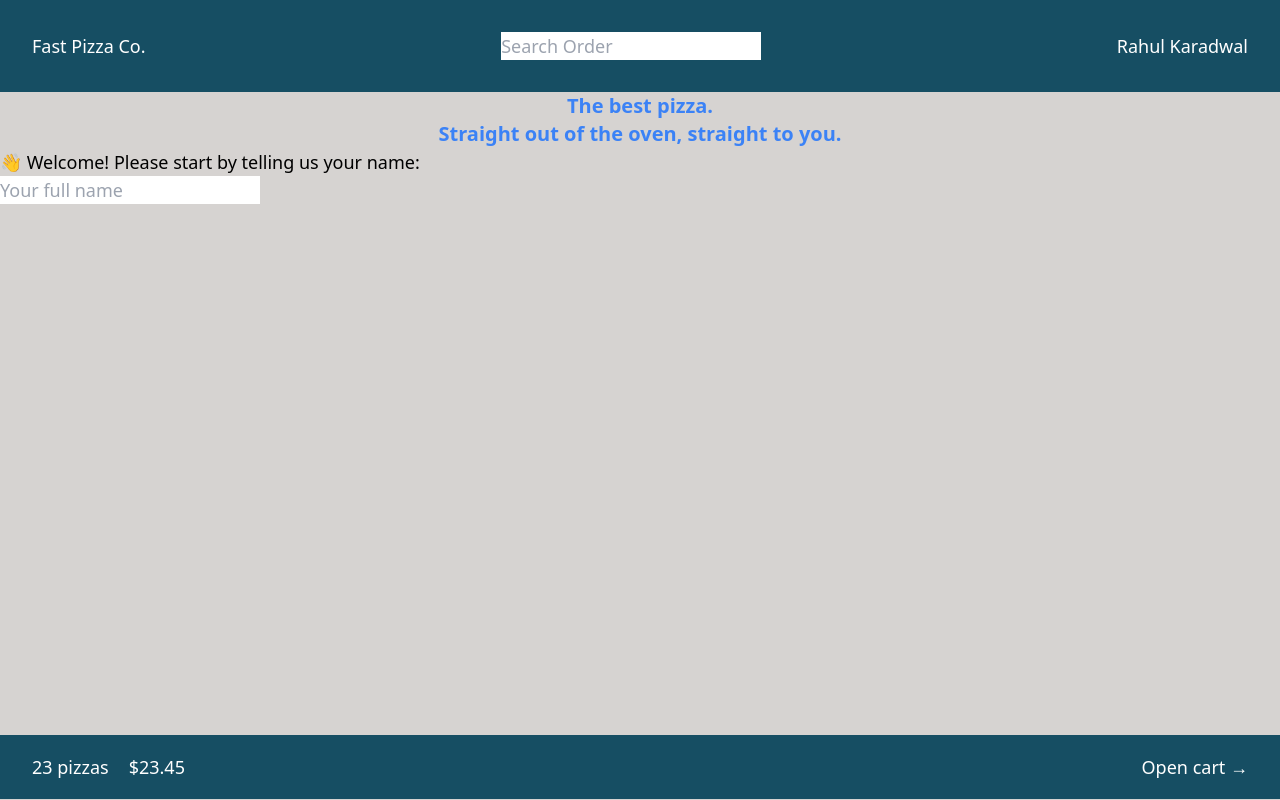
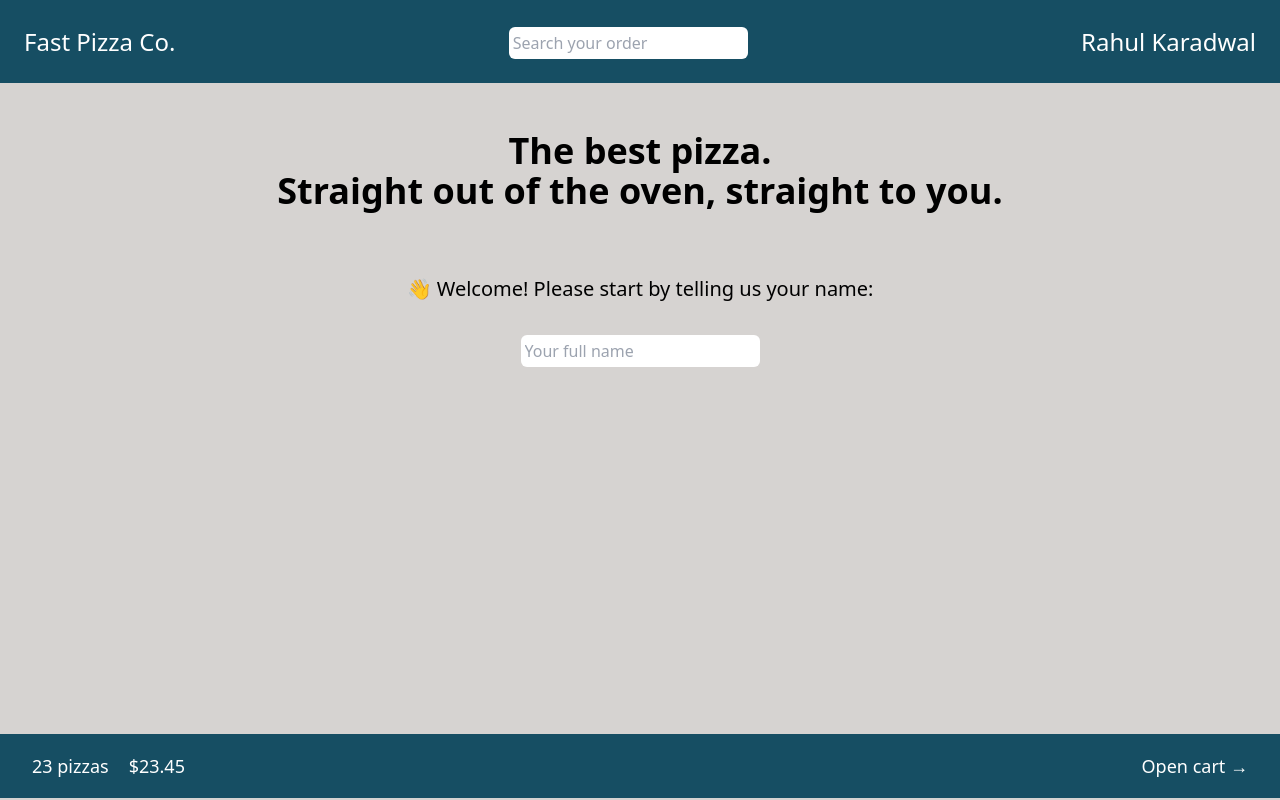
Before and after one commit to Rahulkaradwal/fast-pizza, a React (Vite) app: page / in a window 1280 px wide. Built offline with nearby package versions, Linux system fonts and the light colour scheme.

Commit message:
style: add ui style for menu section

```diff
--- a/src/features/cart/CartOverview.jsx
+++ b/src/features/cart/CartOverview.jsx
@@ -3,8 +3,8 @@ import { Link } from "react-router-dom";
 function CartOverview() {
   return (
     <div
-      className="-mt-6  flex h-10
-    items-center justify-between bg-cyan-900 p-8 text-white"
+      className="-mt-5  flex h-10
+    items-center justify-between  bg-cyan-900 p-8 text-white"
     >
       <p className="space-x-5">
         <span>23 pizzas</span>
--- a/src/features/menu/Menu.jsx
+++ b/src/features/menu/Menu.jsx
@@ -7,7 +7,7 @@ function Menu() {
   console.log(menu);
 
   return (
-    <ul>
+    <ul className="grid grid-cols-4 gap-x-1 ">
       {menu.map((pizza) => (
         <MenuItem pizza={pizza} key={pizza.id} />
       ))}
--- a/src/features/menu/MenuItem.jsx
+++ b/src/features/menu/MenuItem.jsx
@@ -4,10 +4,14 @@ function MenuItem({ pizza }) {
   const { id, name, unitPrice, ingredients, soldOut, imageUrl } = pizza;
 
   return (
-    <li>
-      <img src={imageUrl} alt={name} />
-      <div>
-        <p>{name}</p>
+    <li className="border-1  m-2  gap-4 border p-12 text-gray-700">
+      <img
+        src={imageUrl}
+        alt={name}
+        className="h-68 w-full transition-all duration-300 hover:scale-105 hover:cursor-pointer hover:rounded"
+      />
+      <div className="flex flex-col justify-evenly pt-4">
+        <p className="font-bold">{name}</p>
         <p>{ingredients.join(", ")}</p>
         <div>
           {!soldOut ? <p>{formatCurrency(unitPrice)}</p> : <p>Sold out</p>}
--- a/src/features/orders/SearchOrder.jsx
+++ b/src/features/orders/SearchOrder.jsx
@@ -14,7 +14,8 @@ function SearchOrder() {
   return (
     <form onSubmit={handleSubmit}>
       <input
-        placeholder="Search Order"
+        className="input"
+        placeholder="Search your order"
         value={query}
         onChange={(e) => setQuery(e.target.value)}
       />
--- a/src/features/user/CreateUser.jsx
+++ b/src/features/user/CreateUser.jsx
@@ -1,26 +1,29 @@
-import { useState } from 'react';
+import { useState } from "react";
 
 function CreateUser() {
-  const [username, setUsername] = useState('');
+  const [username, setUsername] = useState("");
 
   function handleSubmit(e) {
     e.preventDefault();
   }
 
   return (
-    <form onSubmit={handleSubmit}>
-      <p>👋 Welcome! Please start by telling us your name:</p>
+    <form onSubmit={handleSubmit} className="p-8 text-center text-xl ">
+      <p className="p-8">👋 Welcome! Please start by telling us your name:</p>
 
       <input
+        className="input"
         type="text"
         placeholder="Your full name"
         value={username}
         onChange={(e) => setUsername(e.target.value)}
       />
 
-      {username !== '' && (
+      {username !== "" && (
         <div>
-          <button>Start ordering</button>
+          <button className="m-5 rounded-md bg-cyan-900  p-2 text-base  text-white transition-all duration-300 hover:scale-105 hover:cursor-pointer">
+            Start ordering
+          </button>
         </div>
       )}
     </form>
--- a/src/index.css
+++ b/src/index.css
@@ -1,28 +1,49 @@
 @tailwind base;
 @tailwind components;
 @tailwind utilities;
+
+@layer components {
+  .input {
+    @apply rounded-md p-1 text-base text-black focus:w-80;
+  }
+}
 
 /* https://dev.to/afif/i-made-100-css-loaders-for-your-next-project-4eje */
 .loader {
   width: 45px;
   aspect-ratio: 0.75;
   --c: no-repeat linear-gradient(#333 0 0);
-  background: var(--c) 0% 50%, var(--c) 50% 50%, var(--c) 100% 50%;
+  background:
+    var(--c) 0% 50%,
+    var(--c) 50% 50%,
+    var(--c) 100% 50%;
   background-size: 20% 50%;
   animation: loading 1s infinite linear;
 }
 
 @keyframes loading {
   20% {
-    background-position: 0% 0%, 50% 50%, 100% 50%;
+    background-position:
+      0% 0%,
+      50% 50%,
+      100% 50%;
   }
   40% {
-    background-position: 0% 100%, 50% 0%, 100% 50%;
+    background-position:
+      0% 100%,
+      50% 0%,
+      100% 50%;
   }
   60% {
-    background-position: 0% 50%, 50% 100%, 100% 0%;
+    background-position:
+      0% 50%,
+      50% 100%,
+      100% 0%;
   }
   80% {
-    background-position: 0% 50%, 50% 50%, 100% 100%;
+    background-position:
+      0% 50%,
+      50% 50%,
+      100% 100%;
   }
 }
--- a/src/ui/AppLayout.jsx
+++ b/src/ui/AppLayout.jsx
@@ -10,7 +10,7 @@ function AppLayout() {
     <div className="h-screen  overflow-hidden  bg-stone-300  text-lg">
       {isLoading && <Loader />}
       <Header />
-      <main className="h-5/6">
+      <main className="mb-1 h-5/6 overflow-scroll">
         <Outlet />
       </main>
       <CartOverview />
--- a/src/ui/Header.jsx
+++ b/src/ui/Header.jsx
@@ -4,7 +4,7 @@ import Username from "../features/user/Username";
 
 function Header() {
   return (
-    <div className="flex  items-center justify-between bg-cyan-900 p-8 text-white">
+    <div className="flex items-center justify-between bg-cyan-900 p-6 text-2xl text-white">
       <Link to="/">Fast Pizza Co.</Link>
       <SearchOrder />
       <Username />
--- a/src/ui/Home.jsx
+++ b/src/ui/Home.jsx
@@ -3,7 +3,7 @@ import CreateUser from "../features/user/CreateUser";
 function Home() {
   return (
     <div>
-      <h1 className="text-center text-xl font-semibold text-blue-500">
+      <h1 className="pt-12 text-center text-4xl font-bold">
         The best pizza.
         <br />
         Straight out of the oven, straight to you.
```
